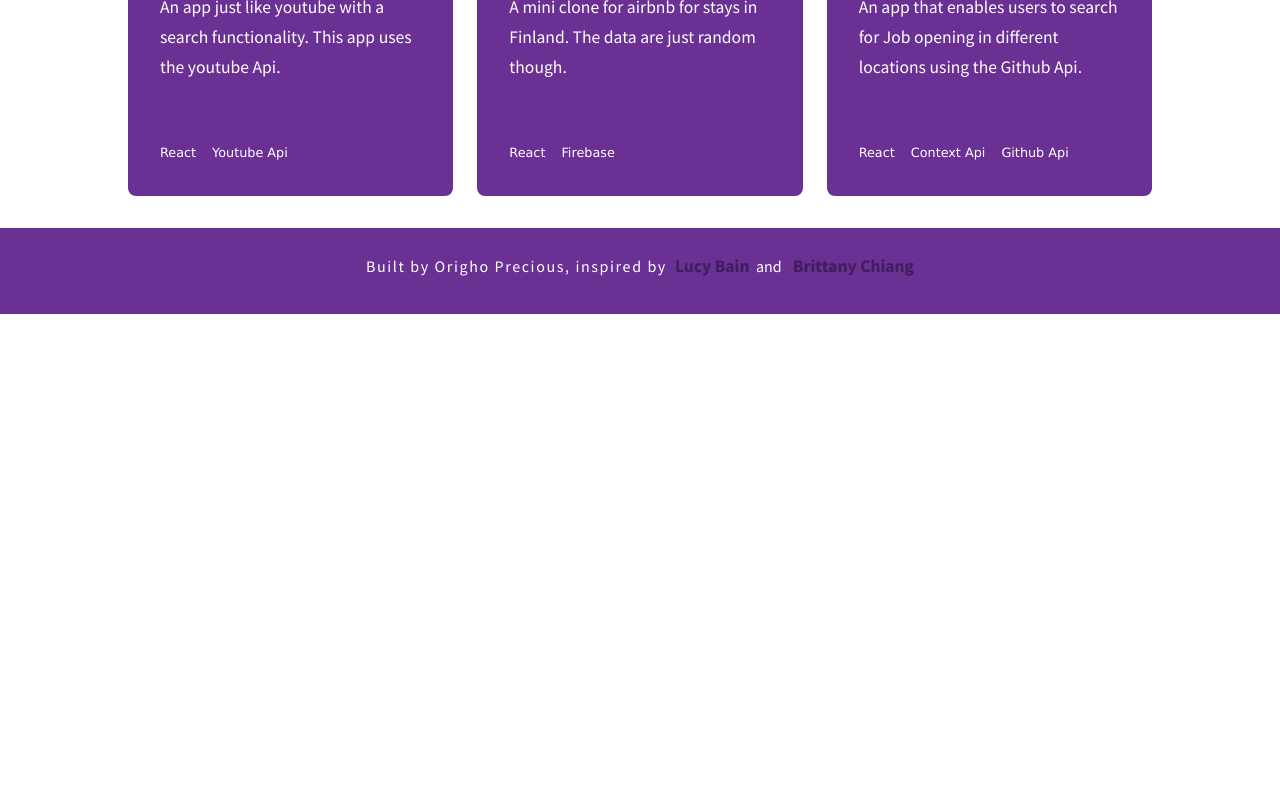
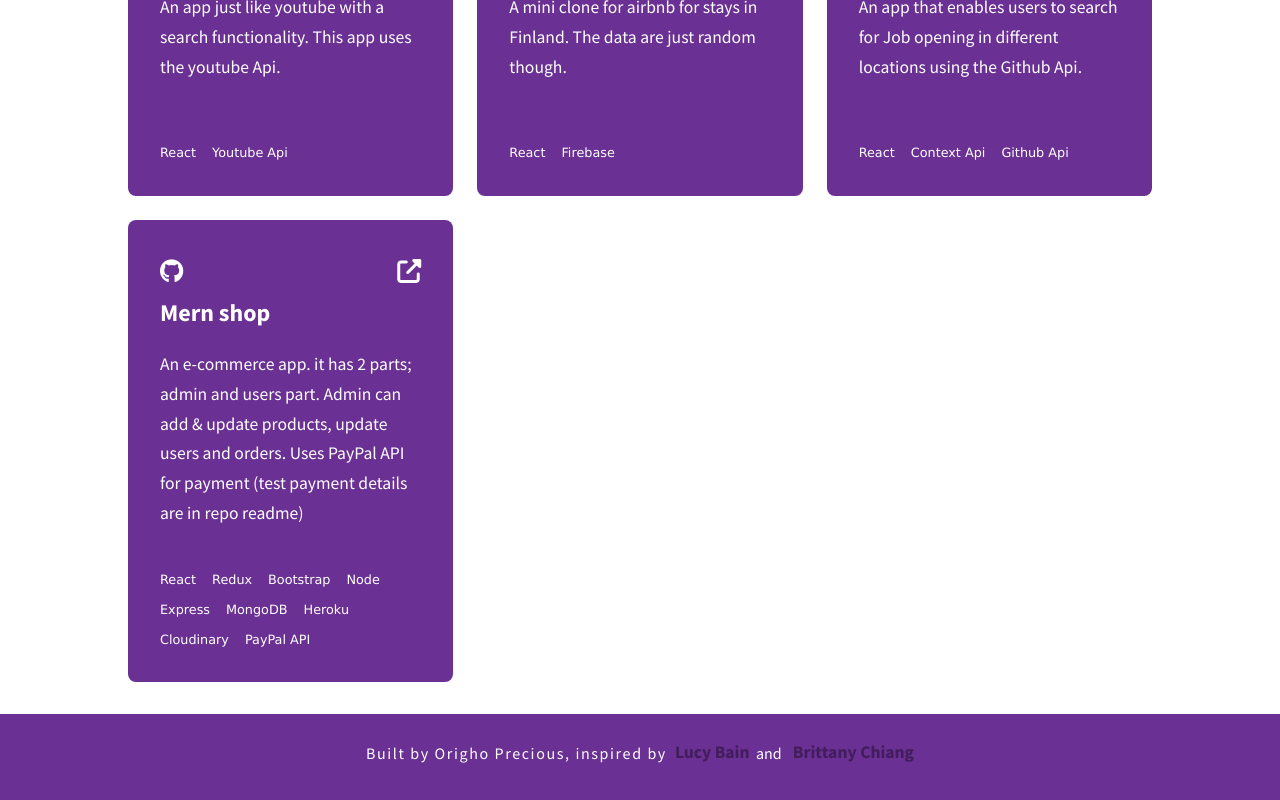
Before and after one commit to Origho-precious/my-portfolio, a React (Create React App) app: page /projects in a window 1280 px wide. Shown: the part 737-1537 px from the top of the page. Before the commit the page ends 1051 px from the top, so only its background shows below. Built offline with nearby package versions, Linux system fonts and the light colour scheme.

Commit message:
feat: updating projects section

```diff
--- a/src/components/project/project.module.scss
+++ b/src/components/project/project.module.scss
@@ -3,7 +3,7 @@
     color: #FFF;
     padding: 2rem;
     border-radius: 0.5rem;
-    height: 22rem;
+    min-height: 22rem;
     transition: all 0.5s;
     display: flex;
     flex-direction: column;
@@ -55,7 +55,7 @@
     .Project {
         padding: 1.5rem;
         border-radius: 0.9rem;
-        height: 20rem;
+        min-height: 20rem;
 
         & .content h2 {
             font-size: 1.3rem;
--- a/src/pages/projects/index.jsx
+++ b/src/pages/projects/index.jsx
@@ -1,11 +1,11 @@
-import React from 'react';
-import styles from './projects.module.scss';
-import Project from '../../components/project';
+import React from "react";
+import styles from "./projects.module.scss";
+import Project from "../../components/project";
 
 const Projectspage = () => {
 	return (
 		<div className={styles.Projects}>
-        <h1>Somethings I've built</h1>
+			<h1>Some side projects I've built</h1>
 			<section>
 				<Project
 					title="Dizcuzzion"
@@ -13,7 +13,8 @@ const Projectspage = () => {
 					siteUrl="https://dizcuzz.netlify.app/"
 					stack={["React", "Redux", "Firebase"]}
 				>
-            A realtime chat app for muliple user, users are identified by their emails.
+					A realtime chat app for muliple user, users are identified by their
+					emails.
 				</Project>
 				<Project
 					title="Iphone-store"
@@ -21,7 +22,8 @@ const Projectspage = () => {
 					siteUrl="https://iphone-store.netlify.app"
 					stack={["React", "Redux"]}
 				>
-            This is a mini ecommerce App, I built this app to get a better understanding of how Redux.
+					This is a mini ecommerce App, I built this app to get a better
+					understanding of how Redux.
 				</Project>
 				<Project
 					title="Covid19-stats-app"
@@ -29,7 +31,8 @@ const Projectspage = () => {
 					siteUrl="https://covid19-tracking-app.netlify.app/"
 					stack={["HTML", "CSS", "Javascript"]}
 				>
-            A simple and beautiful app that shows Covid19 stats for a country searched for and also the world stat.
+					A simple and beautiful app that shows Covid19 stats for a country
+					searched for and also the world stat.
 				</Project>
 				<Project
 					title="Mini Youtube Browser"
@@ -46,8 +49,8 @@ const Projectspage = () => {
 					siteUrl="https://windbnb-airbnbclone.netlify.app"
 					stack={["React", "Firebase"]}
 				>
-            A mini clone for airbnb for stays in Finland. The data are just
-            random though.
+					A mini clone for airbnb for stays in Finland. The data are just random
+					though.
 				</Project>
 				<Project
 					title="Github Jobs"
@@ -58,9 +61,29 @@ const Projectspage = () => {
 					An app that enables users to search for Job opening in different
 					locations using the Github Api.
 				</Project>
+				<Project
+					title="Mern shop"
+					repoUrl="https://github.com/Origho-precious/mernshop"
+					siteUrl="https://mern-shop111.herokuapp.com/"
+					stack={[
+						"React",
+						"Redux",
+						"Bootstrap",
+						"Node",
+						"Express",
+						"MongoDB",
+						"Heroku",
+						"Cloudinary",
+						"PayPal API",
+					]}
+				>
+					An e-commerce app. it has 2 parts; admin and users part. Admin can add
+					& update products, update users and orders. Uses PayPal API for
+					payment (test payment details are in repo readme)
+				</Project>
 			</section>
 		</div>
 	);
-}
+};
 
 export default Projectspage;
```
Lines whose indentation alone changed are shown as unchanged.
